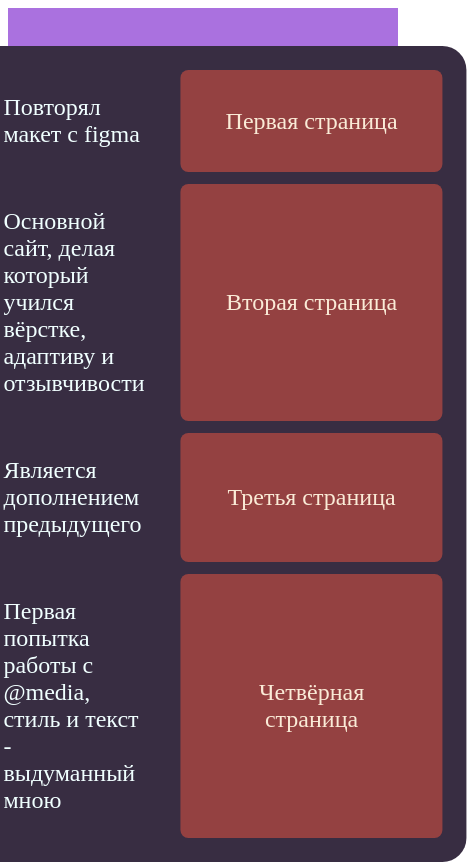
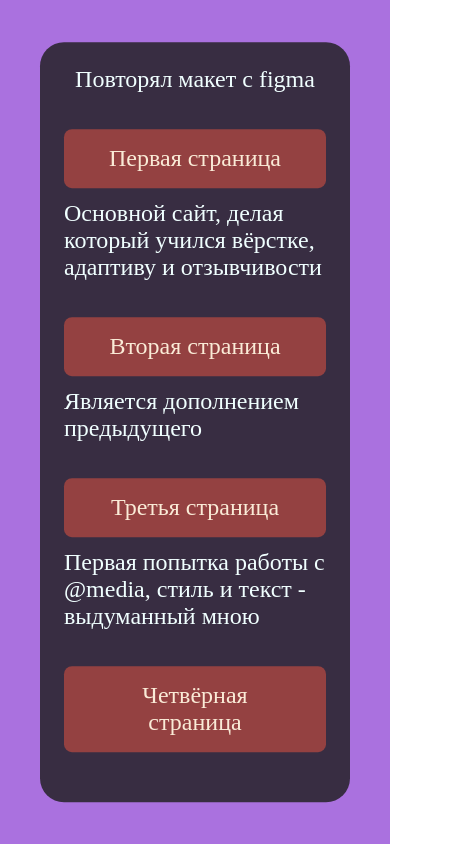
Before and after one commit to Ataka8911/sites, a plain HTML site: page road.html in a window 390 px wide. Shown: the whole page, 467 px wide, since content can reach past the window. Drawn offline with Linux system fonts and the light colour scheme.

Commit message:
Update road.css

```diff
--- a/road.css
+++ b/road.css
@@ -1,3 +1,6 @@
+body{
+    margin: 0;
+}
 .main{
     width: 100vi;
     height: 100vh;
@@ -48,3 +51,30 @@
     background-color:rgb(196, 86, 86) ;
     color: rgb(226, 193, 160);
 }
+@media (max-width:600px){
+    .mainli{
+        display: flex;
+        flex-direction: column;
+        justify-content: center;
+        align-items: center;
+        min-width: auto;
+    }
+    .main{
+        position: fixed;
+        display: flex;
+        align-items: center;
+        justify-content: center;
+    }
+    .mainul{
+        margin: 0;
+        padding: 0;
+        height: 90%;
+        overflow: scroll;
+    }
+    .mainp{
+        margin: 0px;
+    }
+    .mainlink{
+        padding: 16px 36px;
+    }
+}
```
